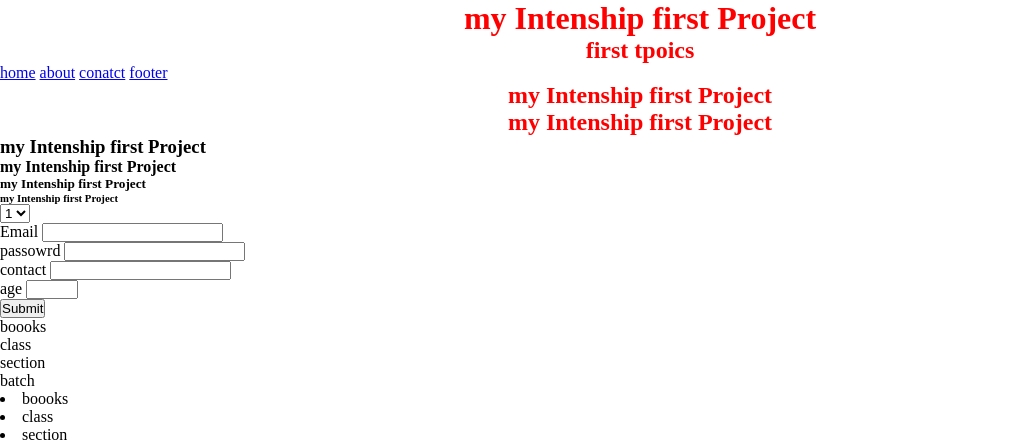
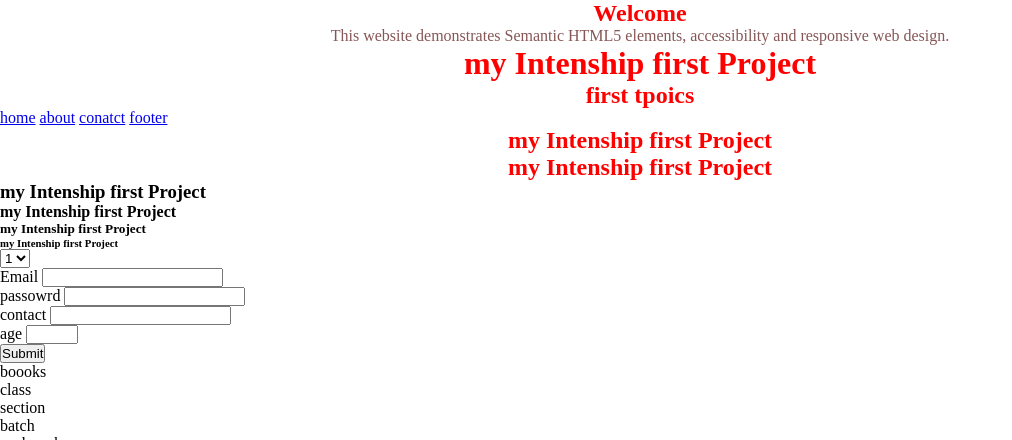
Before and after one commit to Arslan-web-Dev/intenship-Auratack-Ai, a plain HTML site: page index.html in a window 1280 px wide. Shown: the top 440 px of the page, without its empty margins (0-1012 px from the left). Drawn offline with Linux system fonts and the light colour scheme.

Commit message:
upload files

```diff
--- a/index.html
+++ b/index.html
@@ -1,5 +1,6 @@
 <!DOCTYPE html>
 <html lang="en">
+
 <head>
     <meta charset="UTF-8">
     <meta name="viewport" content="width=device-width, initial-scale=1.0">
@@ -13,6 +14,12 @@
 <body>
 
     <header>
+        <h2>Welcome</h2>
+
+        <p>
+            This website demonstrates Semantic HTML5 elements,
+            accessibility and responsive web design.
+        </p>
 
         <h1> my Intenship first Project</h1>
         <h2>first tpoics </h2>
@@ -110,7 +117,7 @@
                     <th>rollnumber </th>
                     <th>batch </th>
                 </tr>
-                <tr>
+                <tr >
                     <td>1</td>
                     <td>Arslan</td>
                     <td>A</td>
```
